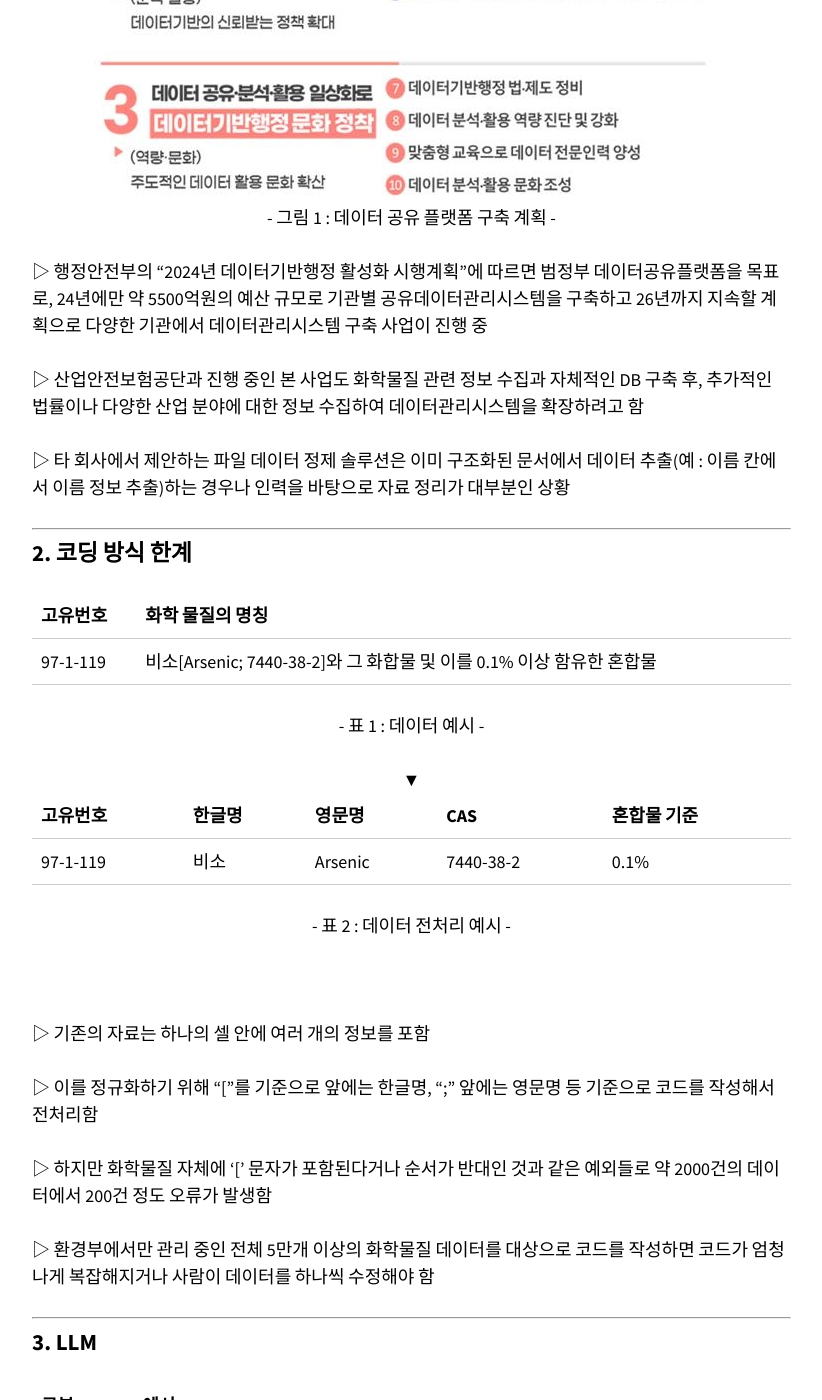
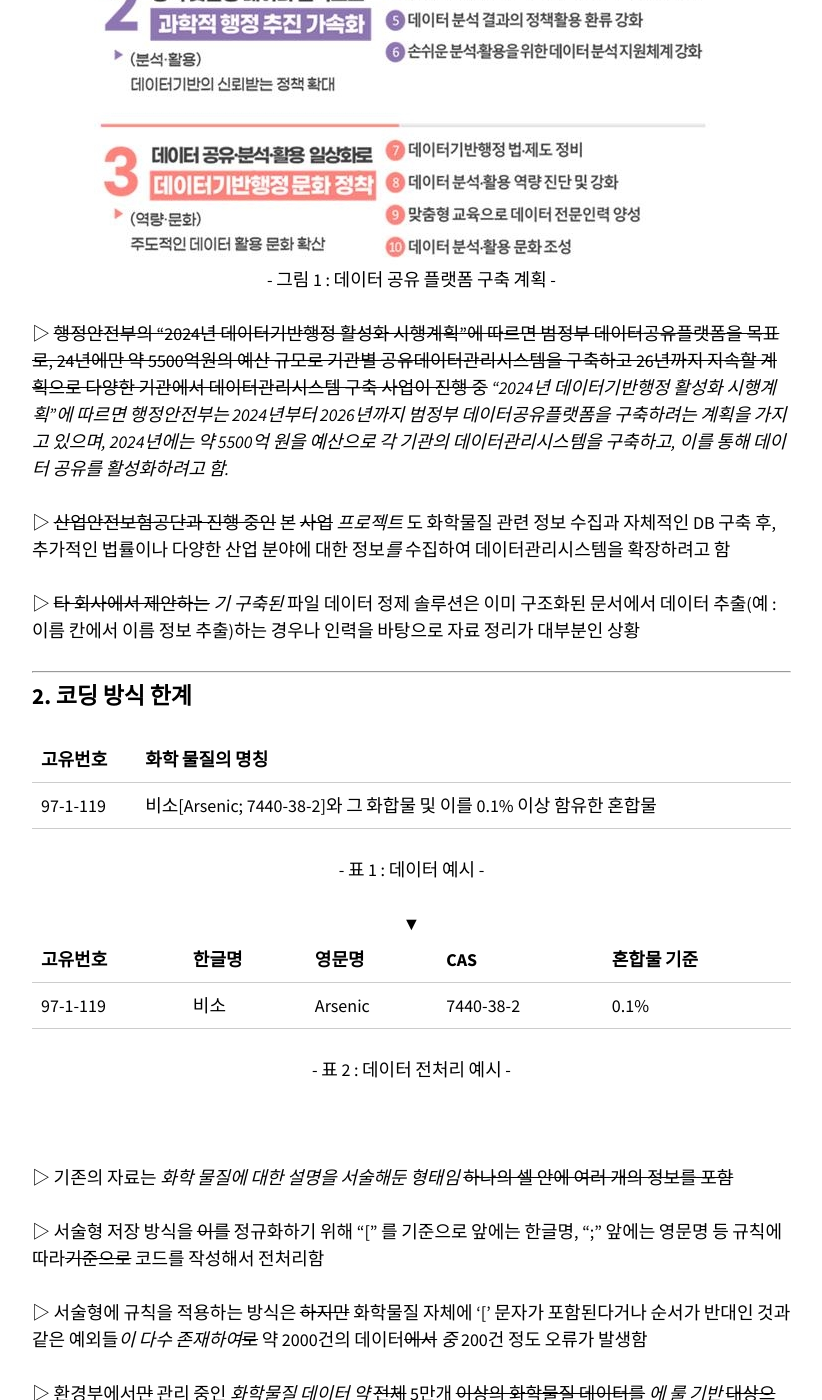
Before and after one commit to aitheimc/aitheimc.github.io, a Jekyll site: the page built from _posts/2024-12-10-unstructured-data-preprocessing-with-LLM.markdown, in a window 1280 px wide and 1400 px high, scrolled down 1341 px. Shown: the whole window, without its empty margins (343-1165 px from the left). Built offline with Jekyll 4.4.1, drawn with Linux system fonts in a browser that asks for light colours; nearby versions of some CDN libraries; some of the changed text lies outside the part shown.

Commit message:
correct jh llm content

````diff
--- a/_posts/2024-12-10-unstructured-data-preprocessing-with-LLM.markdown
+++ b/_posts/2024-12-10-unstructured-data-preprocessing-with-LLM.markdown
@@ -14,19 +14,13 @@
 
 <!--more-->
 
----
-
-# <center>LLM을 활용한 비정형 데이터 전처리</center>
-
-####  <center>[배경]</center>
+~~---#<center>LLM을 활용한 비정형 데이터 전처리</center>####<center>[배경]</center>~~
 
 - 비정형 데이터의 전처리와 해당 데이터를 바탕으로한  DB 구축 사업을 진행하고 있음
 
 - 비정형 데이터 정형화에 대한 코딩 방식과 LLM 활용의 차이점을 비교
 
 - 향후 LLM을 활용한 전처리 기술 제안 방식을 공유하기 위해 주제 선정
-<br>
-
 ---
 ### 1. 산업 배경 및 관련 동향
 
@@ -42,11 +36,11 @@
 
 </center>
 
-▷ 행정안전부의 “2024년 데이터기반행정 활성화 시행계획”에 따르면 범정부 데이터공유플랫폼을 목표로, 24년에만 약 5500억원의 예산 규모로 기관별 공유데이터관리시스템을 구축하고 26년까지 지속할 계획으로 다양한 기관에서 데이터관리시스템 구축 사업이 진행 중 <br>
+▷ ~~행정안전부의 “2024년 데이터기반행정 활성화 시행계획”에 따르면 범정부 데이터공유플랫폼을 목표로, 24년에만 약 5500억원의 예산 규모로 기관별 공유데이터관리시스템을 구축하고 26년까지 지속할 계획으로 다양한 기관에서 데이터관리시스템 구축 사업이 진행 중~~ *“2024년 데이터기반행정 활성화 시행계획”에 따르면 행정안전부는 2024년부터 2026년까지 범정부 데이터공유플랫폼을 구축하려는 계획을 가지고 있으며, 2024년에는 약 5500억 원을 예산으로 각 기관의 데이터관리시스템을 구축하고, 이를 통해 데이터 공유를 활성화하려고 함.*<br>
 
-▷ 산업안전보험공단과 진행 중인 본 사업도 화학물질 관련 정보 수집과 자체적인 DB 구축 후, 추가적인 법률이나 다양한 산업 분야에 대한 정보 수집하여 데이터관리시스템을 확장하려고 함 <br>
+▷ ~~산업안전보험공단과 진행 중인~~ 본 ~~사업~~ *프로젝트* 도 화학물질 관련 정보 수집과 자체적인 DB 구축 후, 추가적인 법률이나 다양한 산업 분야에 대한 정보*를* 수집하여 데이터관리시스템을 확장하려고 함 <br>
 
-▷ 타 회사에서 제안하는 파일 데이터 정제 솔루션은 이미 구조화된 문서에서 데이터 추출(예 : 이름 칸에서 이름 정보 추출)하는 경우나 인력을 바탕으로 자료 정리가 대부분인 상황
+▷ ~~타 회사에서 제안하는~~ *기 구축된* 파일 데이터 정제 솔루션은 이미 구조화된 문서에서 데이터 추출(예 : 이름 칸에서 이름 정보 추출)하는 경우나 인력을 바탕으로 자료 정리가 대부분인 상황
 
 ---
 
@@ -105,13 +99,13 @@
 
 <br>
 
-▷ 기존의 자료는 하나의 셀 안에 여러 개의 정보를 포함
+▷ 기존의 자료는 *화학 물질에 대한 설명을 서술해둔 형태임* ~~하나의 셀 안에 여러 개의 정보를 포함~~
 
-▷ 이를 정규화하기 위해 “[”를 기준으로 앞에는 한글명, “;” 앞에는 영문명 등 기준으로 코드를 작성해서 전처리함
+▷ 서술형 저장 방식을 ~~이를~~ 정규화하기 위해 “[” 를 기준으로 앞에는 한글명, “;” 앞에는 영문명 등 규칙에 따라~~기준으로~~ 코드를 작성해서 전처리함
 
-▷ 하지만 화학물질 자체에 '[' 문자가 포함된다거나 순서가 반대인 것과 같은 예외들로 약 2000건의 데이터에서 200건 정도 오류가 발생함
+▷ 서술형에 규칙을 적용하는 방식은 ~~하지만~~ 화학물질 자체에 '[' 문자가 포함된다거나 순서가 반대인 것과 같은 예외들*이 다수 존재하여*~~로~~ 약 2000건의 데이터~~에서~~ *중* 200건 정도 오류가 발생함
 
-▷ 환경부에서만 관리 중인 전체 5만개 이상의 화학물질 데이터를 대상으로 코드를 작성하면 코드가 엄청나게 복잡해지거나 사람이 데이터를 하나씩 수정해야 함
+▷ 환경부에서~~만~~ 관리 중인 *화학물질 데이터 약* ~~전체~~ 5만개 ~~이상의 화학물질 데이터를~~ *에 룰 기반* ~~대상으로~~ 코드를 작성하면 코드가 엄청나게 복잡해지거나 사람이 데이터를 하나씩 수정해야 ~~함~~ *하는 한계가 존재 함*
 
 ---
 
@@ -174,9 +168,9 @@
 
 <br>
 
-▷ 기존 코딩 방식의 한계를 회피하기 위해서 Chat-GPT 를 활용해 데이터 전처리를 진행함
+▷ 기존 *룰 기반* 코딩 방식의 한계를 ~~회피하기~~ *벗어나기* 위해서 Chat-GPT 웹 서비스에 ~~를~~ *에 -표 4와 같은 구조의 프롬프팅 기술을* 활용~~해~~*하여* 데이터 전처리를 *진행함으로써 그 가능성을 확안함*
 
-▷ 데이터 전처리는 Chat-GPT에게 규칙을 작성한 뒤, 코딩 방식에서 전처리 하지 못한 데이터들 중 대표적인 오류들을 Input 으로 Output 값을 확인하는 방식으로 진행함
+▷ 데이터 전처리는 Chat-GPT에게 규칙을 작성한 뒤, 코딩 방식에서 전처리 하지 못한 데이터들 중 대표적인 오류들을 Input 으로 Output 값을 확인하는 방식으로 진행함 *-> 문장이 잘 이해가 안되서 직접 수정해 주세요*
 
 <div style="text-align: center">
 
@@ -278,12 +272,16 @@
 ▷ 프롬프팅 기술은 Output Formatting, Dircetional Stimulus, One-Shot 등 간단한 기술을 사용함
 <br>
 
----
+### *4. 적용*
+*▷ 앞에서 제안한 프롬프트를 GPT 웹서비스에 질문 후 Input 질문을 물어 보는 과정을 통해 아래 내용을 확인함*
 
-Input :
-무기시안 화합물[Inorganic cyanide compounds] 및 이를 1% 이상 함유한 혼합물. 다만, 베를린청(Ferric ferrocyanide), 페로시안염(Ferrocyanide, salts), 페리시안염(Ferricyanide, salts) 및 그 중 하나를 함유한 혼합물은 제외
+#### *일반 적용 예시(적적한 소제목으로 제작성해주세요)*
+*아래 내용부터 형식을 수정하였습니다. 확인해보시고 형식 재고 부탁해요*
 
-Output
+- Input
+> 무기시안 화합물[Inorganic cyanide compounds] 및 이를 1% 이상 함유한 혼합물. 다만, 베를린청(Ferric ferrocyanide), 페로시안염(Ferrocyanide, salts), 페리시안염(Ferricyanide, salts) 및 그 중 하나를 함유한 혼합물은 제외
+
+- Output
 
 ```python
 [
@@ -298,12 +296,12 @@
 ]
 ```
 
----
+#### *일반 적용 예시(적적한 소제목으로 제작성해주세요)*
 
-Input :
-이염화1-[2-[에틸[4-[4-[4-[에틸(2-피리디노에틸)아미노]-2-메틸페닐 아조]벤조일아미노]페닐아조]-3-메틸페닐]아미노]에틸]피리디늄[ 1 - [ 2 - [ Ethyl[4-[4-[4-[ethyl(2-pyridinoethyl)amino]-2-m ethylphenylazo]benzoylamino]phenylazo]-3-methylphenyl]a mino]ethyl]pyridinium dichloride; 163831-67-2] 및 이를 25% 이상 함유한 혼합물
+- Input
+> 이염화1-[2-[에틸[4-[4-[4-[에틸(2-피리디노에틸)아미노]-2-메틸페닐 아조]벤조일아미노]페닐아조]-3-메틸페닐]아미노]에틸]피리디늄[ 1 - [ 2 - [ Ethyl[4-[4-[4-[ethyl(2-pyridinoethyl)amino]-2-m ethylphenylazo]benzoylamino]phenylazo]-3-methylphenyl]a mino]ethyl]pyridinium dichloride; 163831-67-2] 및 이를 25% 이상 함유한 혼합물
 
-Output
+- Output
 
 ```python
 [
@@ -317,12 +315,12 @@
   }
 ]
 ```
----
+#### *일반 적용 예시(적적한 소제목으로 제작성해주세요)*
 
-Input :
-수산화 세트리모늄[Cetrimonium hydroxide; 505-86-2]과 세트리모늄 염류[Cetrimonium, salts; 112-02-7, 57-09-0, 124-23-2 등] 및 이를 2.5% 이상 함유한 혼합물
+- Input
+> 수산화 세트리모늄[Cetrimonium hydroxide; 505-86-2]과 세트리모늄 염류[Cetrimonium, salts; 112-02-7, 57-09-0, 124-23-2 등] 및 이를 2.5% 이상 함유한 혼합물
 
-Output
+- Output
 
 ```python
 [
@@ -348,20 +346,18 @@
 ---
 
 
-<center> - 전처리 성공 예시 - </center>
-
-<br>
+~~<center> - 전처리 성공 예시 - </center>~~
+#### *일반 적용 예시(적적한 소제목으로 제작성해주세요)*
 
 ▷ 기존의 코드로 전처리 하기 어려웠었던 예외들 GPT를 통해 전처리했을 때, 대다수의 경우가 비교적 간단한 프롬프트 문으로도 원하는 결과를 반환하는 것을 확인할 수 있었음
 
 ▷ 특히 '한 행의 다수에 물질 정보 포함된 경우'처럼 복잡한 구조의 데이터도 분리하여 전처리하는 것을 확인 가능함
 
----
+- Input
 
-Input :
-무기시안 화합물[Inorganic cyanide compounds] 및 이를 1% 이상 함유한 혼합물. 다만, 베를린청(Ferric ferrocyanide), 페로시안염(Ferrocyanide, salts), 페리시안염(Ferricyanide, salts) 및 그 중 하나를 함유한 혼합물은 제외
+> 무기시안 화합물[Inorganic cyanide compounds] 및 이를 1% 이상 함유한 혼합물. 다만, 베를린청(Ferric ferrocyanide), 페로시안염(Ferrocyanide, salts), 페리시안염(Ferricyanide, salts) 및 그 중 하나를 함유한 혼합물은 제외
 
-Output
+- Output
 
 ```python
 [
@@ -376,12 +372,12 @@
 ]
 ```
 
----
+#### *일반 적용 예시(적적한 소제목으로 제작성해주세요)*
 
-Input :
-무기시안 화합물[Inorganic cyanide compounds] 및 이를 1% 이상 함유한 혼합물. 다만, 베를린청(Ferric ferrocyanide), 페로시안염(Ferrocyanide, salts), 페리시안염(Ferricyanide, salts) 및 그 중 하나를 함유한 혼합물은 제외
+- Input
+> 무기시안 화합물[Inorganic cyanide compounds] 및 이를 1% 이상 함유한 혼합물. 다만, 베를린청(Ferric ferrocyanide), 페로시안염(Ferrocyanide, salts), 페리시안염(Ferricyanide, salts) 및 그 중 하나를 함유한 혼합물은 제외
 
-Output
+- Output
 
 ```python
 [
@@ -395,13 +391,12 @@
   }
 ]
 ```
+#### *일반 적용 예시(적적한 소제목으로 제작성해주세요)*
 
----
+- Input
+> 산화니켈 및 황화니켈류[Nickel oxide; 1313-99-1, 11099-02-8, 12035-36-8, 1314-06-3 / Nickel sulfide; 16812-54-7, 11113-75-0, 12035-72-2]와 그 중 하나를 0.1% 이상 함유한 혼합물
 
-Input :
-산화니켈 및 황화니켈류[Nickel oxide; 1313-99-1, 11099-02-8, 12035-36-8, 1314-06-3 / Nickel sulfide; 16812-54-7, 11113-75-0, 12035-72-2]와 그 중 하나를 0.1% 이상 함유한 혼합물
-
-Output
+- Output
 
 ```python
 [
@@ -424,13 +419,8 @@
 ]
 ```
 
-<br>
-
----
-
-<center> - 전처리 실패 예시 - </center>
-
-<br>
+~~<center> - 전처리 실패 예시 - </center>~~
+#### *일반 적용 예시(적적한 소제목으로 제작성해주세요)*
 
 ▷ 하지만 기존의 화학물질과는 더 큰 예외 특  성을 가지고 있는 데이터는 전처리가 불완전한 것을 확인함<br>
  (* 혼합물(CAS 포함), 기타)
````
Also changed, not shown: other parts of _posts/2024-12-10-unstructured-data-preprocessing-with-LLM.markdown (+2 -4 lines).
